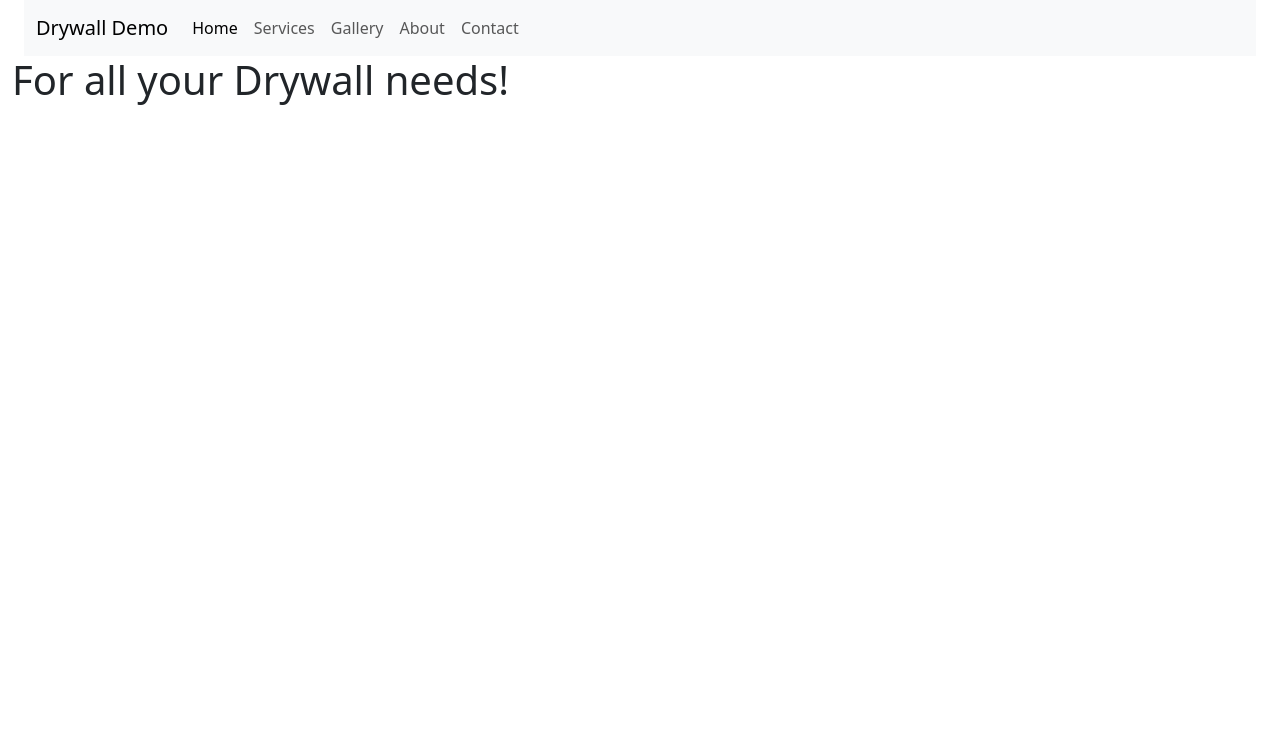
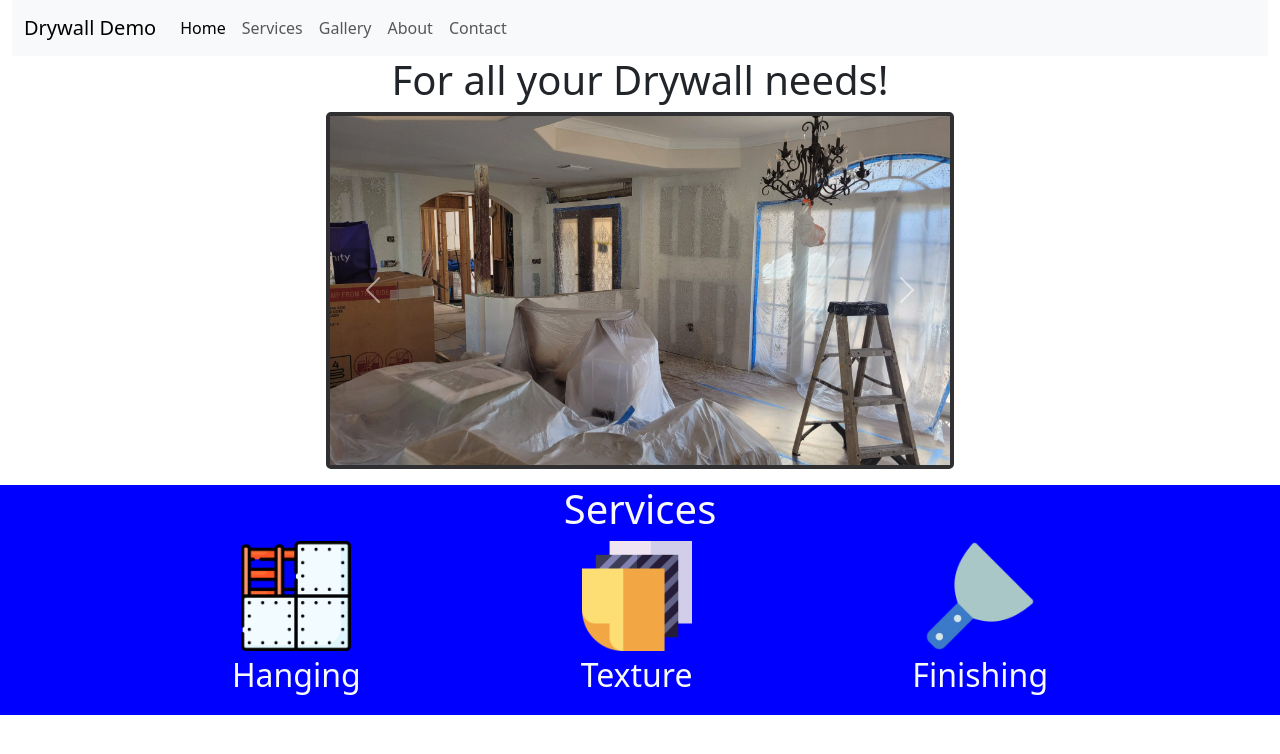
Before and after one commit to JRT96/Drywall-Website, a plain HTML site: page index.html in a window 1280 px wide. Drawn offline with nearby package versions, Linux system fonts and the light colour scheme.

Commit message:
A lot of edits and additions like icons,images

```diff
--- a/index.html
+++ b/index.html
@@ -7,6 +7,7 @@
     <meta name="viewport" content="width=device-width, initial-scale=1.0">
     <link rel="stylesheet" href="style.css">
     <link rel="stylesheet" href="https://cdn.jsdelivr.net/npm/bootstrap@5.3.0-alpha3/dist/css/bootstrap.min.css">
+    <link rel="stylesheet" href="https://fonts.googleapis.com/css2?family=Material+Symbols+Outlined:opsz,wght,FILL,GRAD@20..48,100..700,0..1,-50..200" />
     <title>Drywall Demo</title>
 </head>
 
@@ -31,9 +32,50 @@
             </div>
         </nav>
     </header>
-    <body class="container-fluid">
+    <section class="container-fluid d-flex flex-column align-items-center mb-3">
         <h1>For all your Drywall needs!</h1>
-    </body>
+        <div class="carousel slide carousel-fade w-50" id="imgCarousel" data-bs-ride="carousel">
+            <div class="carousel-inner">
+                <div class="carousel-item active ml-10" id="workPictures">
+                    <img class="d-block w-100" src="Gallery/20221111_101639.jpg" alt="DrywallPicture">
+                </div>
+                <div class="carousel-item" id="workPictures">
+                    <img class="d-block w-100" src="Gallery/20221022_092302.jpg" alt="DrywallPicture">
+                </div>
+                <div class="carousel-item" id="workPictures">
+                    <img class="d-block w-100" src="Gallery/20230204_154604.jpg" alt="DrywallPicture">
+                </div>
+                <div class="carousel-item" id="workPictures">
+                    <img class="d-block w-100" src="Gallery/20230225_132023.jpg" alt="DrywallPicture">
+                </div>
+            </div>
+            <button class="carousel-control-prev" type="button" data-bs-target="#imgCarousel" data-bs-slide="prev">
+                <span class="carousel-control-prev-icon" aria-hidden="true"></span>
+                <span class="visually-hidden">Previous</span>
+              </button>
+              <button class="carousel-control-next" type="button" data-bs-target="#imgCarousel" data-bs-slide="next">
+                <span class="carousel-control-next-icon" aria-hidden="true"></span>
+                <span class="visually-hidden">Next</span>
+              </button>
+        </div>
+    </section>
+    <section class="container-fluid d-flex flex-column text-center" id="servicesTab">
+        <h1 class="text-light">Services</h1>
+        <div class="d-flex justify-content-evenly" id="servicesBox">
+            <div id="drywallHanging">
+                <img id="drywallIcon" src="icons/drywall.png" alt="drywallIcon">
+                <p class="text-light fs-2" id="drywallhangicon">Hanging</p>
+            </div>
+            <div id="drywallHanging">
+                <img id="drywallIcon" src="icons/membrane.png" alt="textureIcon">
+                <p class="text-light fs-2" id="drywallhangicon">Texture</p>
+            </div>
+            <div id="drywallHanging">
+                <img id="drywallIcon" src="icons/putty-knife.png" alt="puttyIcon">
+                <p class="text-light fs-2" id="drywallhangicon">Finishing</p>
+            </div>
+        </div>
+    </section>
 
 
 
@@ -41,3 +83,7 @@
 </body>
 
 </html>
+
+<!-- <a href="https://www.flaticon.com/free-icons/drywall" title="drywall icons">Drywall icons created by Freepik - Flaticon</a> -->
+<!-- <a href="https://www.flaticon.com/free-icons/texture" title="texture icons">Texture icons created by Freepik - Flaticon</a> -->
+<!-- <a href="https://www.flaticon.com/free-icons/putty-knife" title="putty-knife icons">Putty-knife icons created by juicy_fish - Flaticon</a> -->
--- a/style.css
+++ b/style.css
@@ -0,0 +1,13 @@
+.carousel-item {
+    border: 4px solid rgba(1, 1, 4, 0.799);
+    border-radius: 5px;
+}
+
+#servicesTab {
+    background-color: blue;
+}
+
+#drywallHanging img{
+    width: 80px;
+    width: 110px;
+}
```
Also changed, not shown: Gallery/20221022_092302.jpg (added), Gallery/20221111_101639.jpg (added), Gallery/20230204_154604.jpg (added), Gallery/20230225_132023.jpg (added), Gallery/IMG_20230426_175053.jpg (added), Gallery/drywall-finishing-1024x536.png (added), Gallery/pic1.jpeg (added), Gallery/pic2.jpeg (added), Gallery/pic3.jpeg (added), Gallery/pic4.jpeg (added), icons/drywall.png (added), icons/membrane.png (added), icons/putty-knife.png (added).
